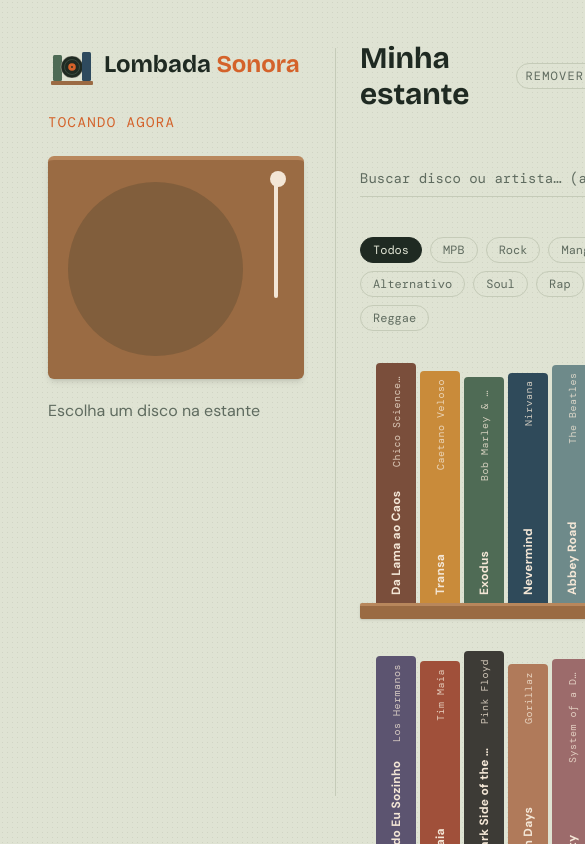
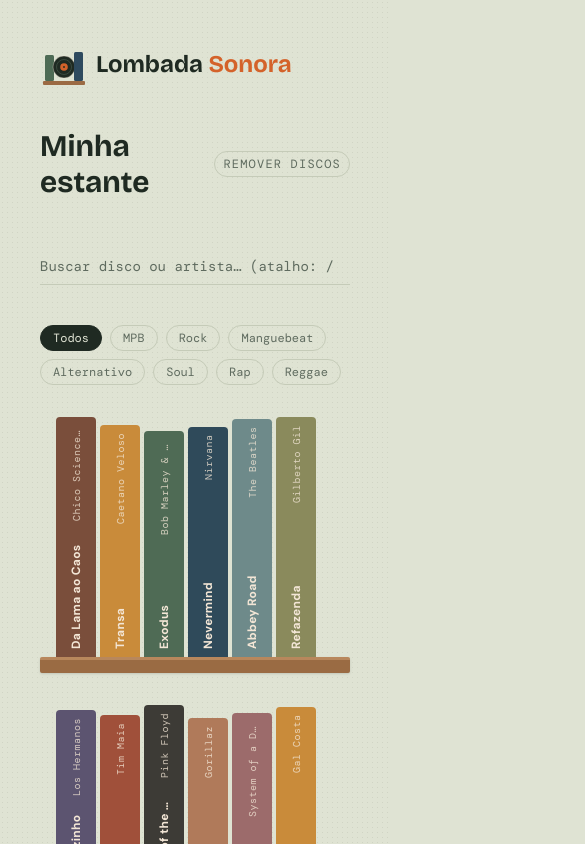
Before and after one commit to diegoandradelr/lombada-sonora, a React (Vite) app: page / in a window 390 px wide. Shown: the top 844 px of the page, 585 px wide, since content can reach past the window. Built offline with nearby package versions, Linux system fonts and the light colour scheme.

Commit message:
feat: stack the layout on small screens

```diff
--- a/src/App.jsx
+++ b/src/App.jsx
@@ -78,7 +78,7 @@ function App() {
   }
 
   return (
-    <div className="min-h-screen grid grid-cols-[320px_1fr] p-4">
+    <div className="min-h-screen grid lg:grid-cols-[320px_1fr] p-4">
       <NowPlaying
         album={selectedAlbum}
         onReturn={handleReturn}
--- a/src/components/Collection/Collection.jsx
+++ b/src/components/Collection/Collection.jsx
@@ -5,6 +5,7 @@ import { AlbumSearch } from "../AlbumSearch/AlbumSearch";
 import { getGenres } from "../../utils/getGenres";
 import { GenreFilter } from "../GenreFilter/GenreFilter";
 import { ConfirmRemove } from "../ConfirmRemove/ConfirmRemove";
+import { Logo } from "../Logo/Logo";
 
 export const Collection = ({
   albums,
@@ -94,6 +95,9 @@ export const Collection = ({
 
   return (
     <main className="p-6">
+      <div className="mb-10 lg:hidden">
+        <Logo />
+      </div>
       <div className="mb-8 flex items-center justify-between gap-4">
         <h1 className="font-display text-3xl font-bold">Minha estante</h1>
         {albums.length > 0 && (
--- a/src/components/NowPlaying/NowPlaying.jsx
+++ b/src/components/NowPlaying/NowPlaying.jsx
@@ -57,13 +57,13 @@ export const NowPlaying = ({ album, onReturn, onUpdate }) => {
   }
 
   return (
-    <aside className="sticky top-4 self-start h-[calc(100vh-2rem)] px-8 pb-6 pt-6 flex flex-col gap-6">
-      <div className="shrink-0">
+    <aside className="lg:sticky lg:top-4 lg:self-start lg:h-[calc(100vh-2rem)] px-8 py-6 flex flex-col gap-6 order-last lg:order-0">
+      <div className="hidden lg:block lg:shrink-0">
         <Logo />
       </div>
       <div
         aria-hidden="true"
-        className="absolute right-0 top-8 bottom-8 w-px bg-line"
+        className="absolute right-0 top-8 bottom-8 w-px bg-line hidden lg:block"
       />
       <div className="shrink-0 flex items-center justify-between">
         <span className="font-mono text-sm text-ember uppercase tracking-widest">
```
